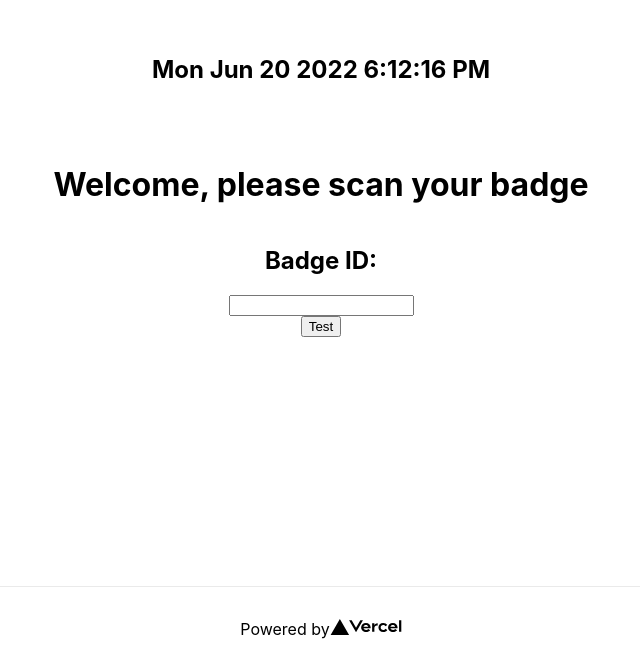
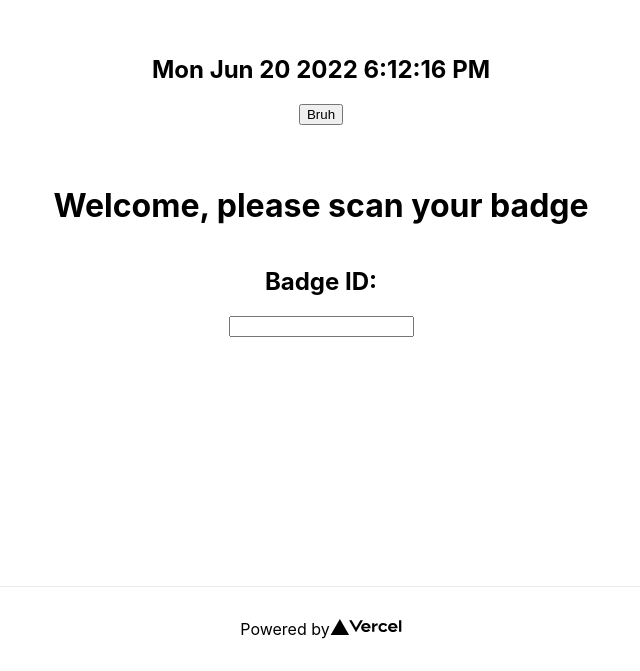
Before and after one commit to therazor113/Forklift-Next, a Next.js app: page / in a window 1280 px wide. Shown: the part 214-885 px from the top of the page, without its empty margins (319-959 px from the left). Built offline with nearby package versions, Linux system fonts and the light colour scheme.

Commit message:
working on api data

```diff
--- a/components/utilities/BadgeInputBox/index.js
+++ b/components/utilities/BadgeInputBox/index.js
@@ -1,21 +1,21 @@
-import { useState } from 'react'
 
-const BadgeInputBox = ({ sendTo }) => {
-  const [title, setTitle] = useState('')
+const BadgeInputBox = ({ onClick, inputValue }) => {
 
-  const handleClick = () => {
-		console.log(title)
-		if (title == 1234) {
-			sendTo = '/login'
-		} else {
-			sendTo = '/'
+	const handleClick = async () => {
+		try {
+      const response = await fetch(`api/NamesApi/${inputValue}`)
+      const data = await response.json()
+      console.log(data)
+      let result = data.first
+      onClick(result)
+		} catch {
+			console.log('error')
+      onClick([])
 		}
 	}
+
   return (
-    <>
-      <input onChange={event => setTitle(event.target.value)} />
-      <button onClick={handleClick}>Test</button>
-    </>
+    <button onMouseDown={handleClick}>Bruh</button>
   )
 }
 
--- a/components/utilities/LiveClock/index.js
+++ b/components/utilities/LiveClock/index.js
@@ -1,14 +1,15 @@
 import { useState, useEffect } from "react"
 
-const LiveClock = ( CurrentDate, ClockString ) => {
+const LiveClock = () => {
+
   const [index, setIndex] = useState('-')
-  CurrentDate = new Date()
-  ClockString = CurrentDate.toDateString() + " " + CurrentDate.toLocaleTimeString()
+  const CurrentDate = new Date()
+  const ClockString = CurrentDate.toDateString() + " " + CurrentDate.toLocaleTimeString()
 
   useEffect(() => {
     const interval = setInterval(() => {setIndex(ClockString)}, 1000)
-      return () => clearInterval(interval)
-  })
+    return () => clearInterval(interval)
+  }, [ClockString])
 
   return (
     <h2>
--- a/pages/index.js
+++ b/pages/index.js
@@ -1,27 +1,33 @@
 import { useRef, useState } from 'react'
 
 import Layout from '../components/core/Layout'
+import BadgeInputBox from '../components/utilities/BadgeInputBox'
 import LiveClock from '../components/utilities/LiveClock'
 
 const Home = () => {
 	const [user, setUser] = useState([])
-
+	const [inputValue, setInputValue] = useState([])
 	const inputRef = useRef(null)
 
-	const handleClick = async () => {
-		const response = await fetch(`api/NamesApi/${inputRef.current.value}`)
-		const data = await response.json()
-		setUser(data.id)
+	const handleClick = (result) => {
+		setUser(result)
+	}
+
+	const handleInput = () => {
+		setInputValue(inputRef.current.value)
 	}
 
   return (
     <Layout>
 			<LiveClock />
+			<BadgeInputBox
+			onClick={handleClick}
+			inputValue={inputValue}
+			/>
 			<h2>{user}</h2>
 			<h1>Welcome, please scan your badge</h1>
 			<h2>Badge ID:</h2>
-			<input ref={inputRef}/>
-			<button onClick={handleClick}>Test</button>
+			<input ref={inputRef} onChange={handleInput} />
 		</Layout>
   )
 }
```
